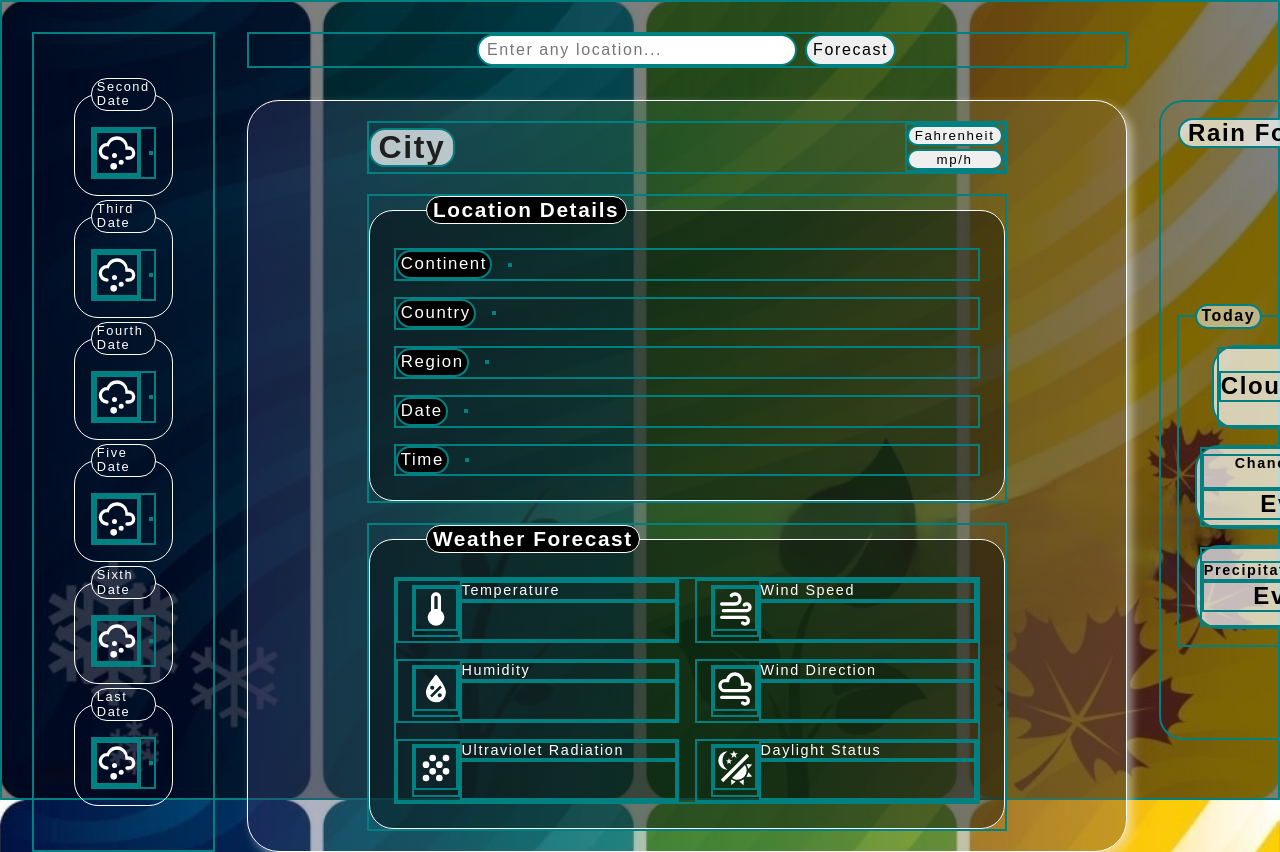
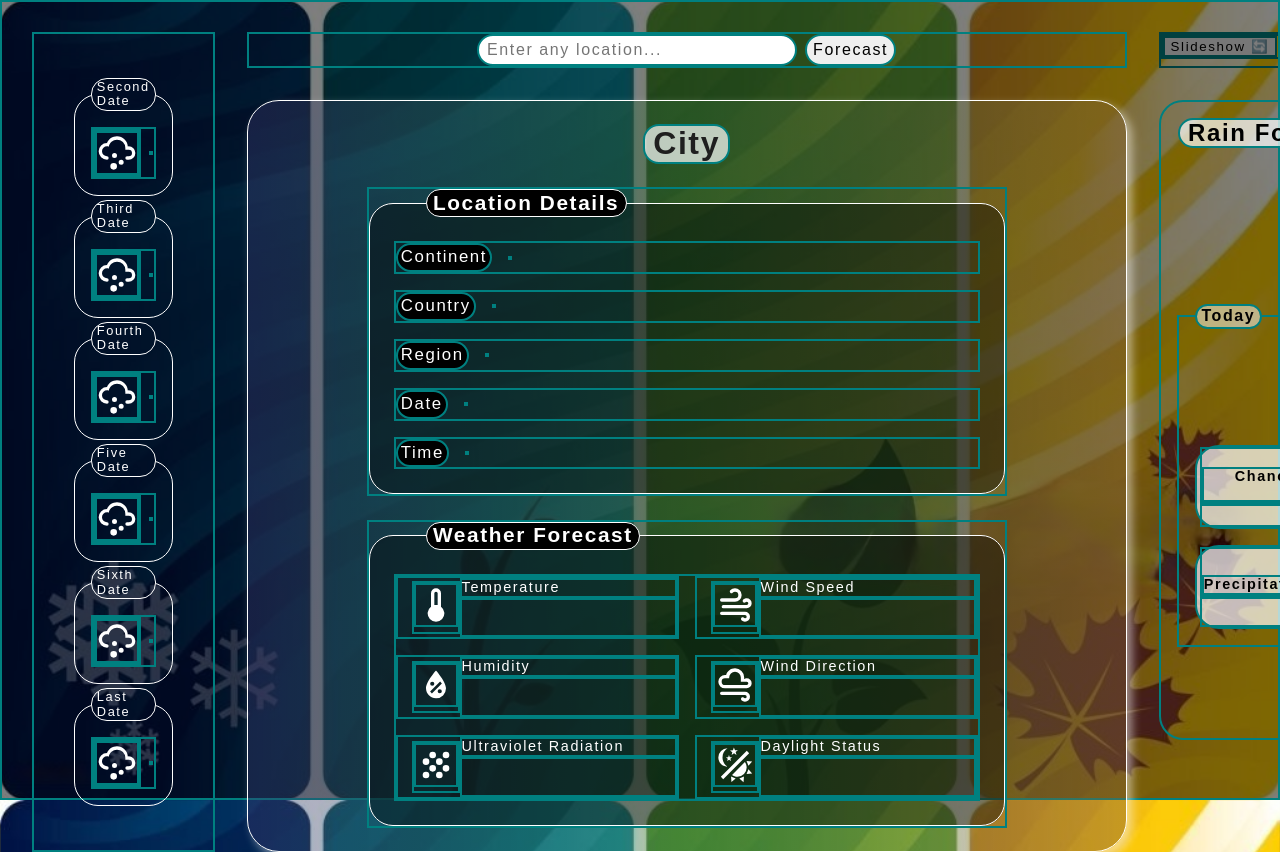
Before and after one commit to asdacosta/weather-forecast, a website built with webpack: page src/index.html in a window 1280 px wide. Shown: the top 852 px of the page. Built offline with nearby package versions, Linux system fonts and the light colour scheme; files whose address does not match are found by name.

Commit message:
Change elements locations

```diff
--- a/src/index.html
+++ b/src/index.html
@@ -105,14 +105,16 @@
       <button>Forecast</button>
     </section>
 
+    <section class="buttons-sec">
+      <div>
+        <button>Slideshow 🔄</button>
+        <button>°F</button>
+        <button>mp/h</button>
+      </div>
+    </section>
+
     <section class="main-sec">
-      <div class="heading">
-        <h1>City</h1>
-        <div>
-          <button>Fahrenheit</button>
-          <button>mp/h</button>
-        </div>
-      </div>
+      <h1>City</h1>
       <h2></h2>
       <p class="load"></p>
 
@@ -228,7 +230,7 @@
         <legend>Today</legend>
         <div>
           <div>
-            <span>Cloudy</span>
+            <span class="clouds"></span>
           </div>
           <div>
             <svg xmlns="http://www.w3.org/2000/svg" viewBox="0 0 24 24">
@@ -242,7 +244,7 @@
         <div>
           <div>
             <span class="small">Chance of Rain</span>
-            <span>Ever</span>
+            <span class="chance"></span>
           </div>
           <div>
             <svg xmlns="http://www.w3.org/2000/svg" viewBox="0 0 24 24">
@@ -256,7 +258,7 @@
         <div>
           <div>
             <span class="small">Precipitation</span>
-            <span>Ever</span>
+            <span class="prec"></span>
           </div>
           <div>
             <svg xmlns="http://www.w3.org/2000/svg" viewBox="0 0 24 24">
```
